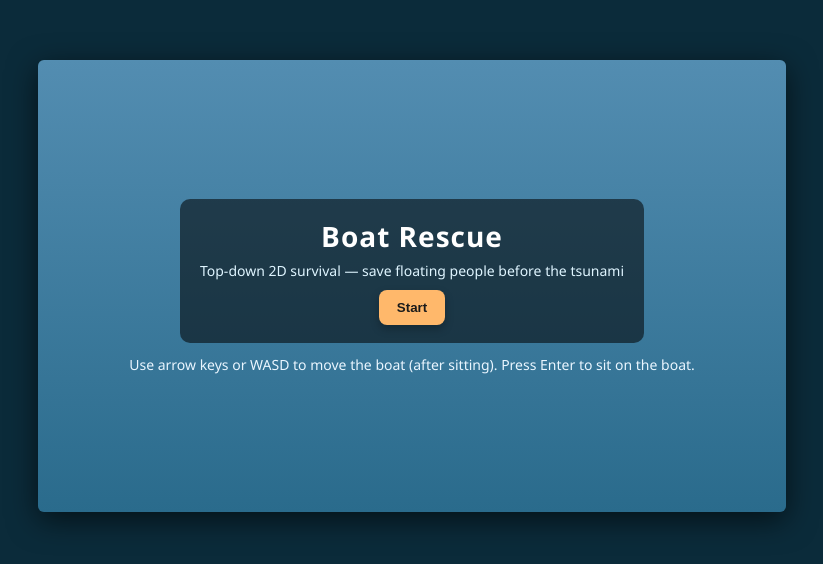
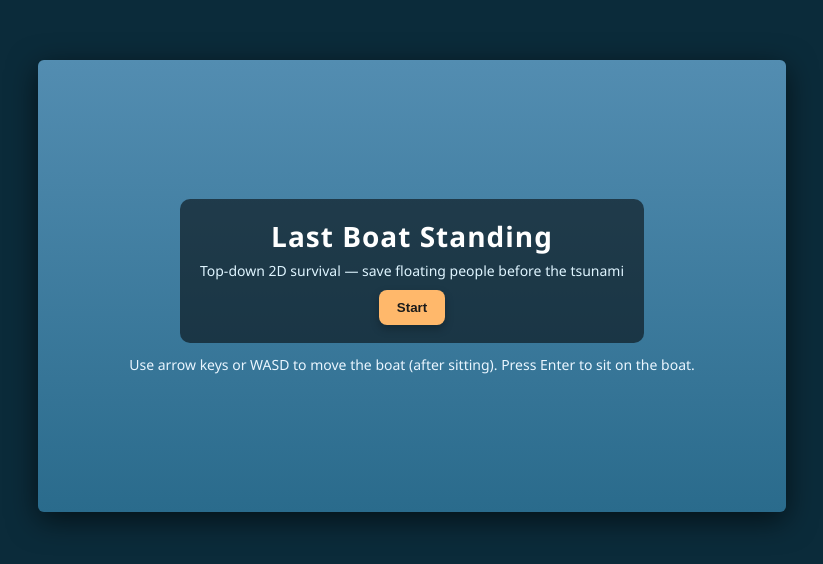
Before and after one commit to srujanasawant/Last-Boat-Standing, a plain HTML site: page index.html in a window 1280 px wide. Shown: the part 114-678 px from the top of the page, without its empty margins (228-1051 px from the left). Drawn offline with Linux system fonts and the light colour scheme.

Commit message:
more title changes

```diff
--- a/index.html
+++ b/index.html
@@ -3,7 +3,7 @@
 <head>
 <meta charset="utf-8" />
 <meta name="viewport" content="width=device-width,initial-scale=1" />
-<title>Boat Rescue — 2D Top-down Survival</title>
+<title>Last Boat Standing — 2D Top-down Survival</title>
 <link rel="stylesheet" href="style.css" />
 </head>
 <body>
@@ -14,7 +14,7 @@
       <!-- Main Menu -->
       <div id="mainMenu" class="menu overlay">
         <div class="panel">
-          <div class="title">Boat Rescue</div>
+          <div class="title">Last Boat Standing</div>
           <div class="subtitle">Top-down 2D survival — save floating people before the tsunami</div>
           <button id="startBtn" class="btn">Start</button>
         </div>
```
